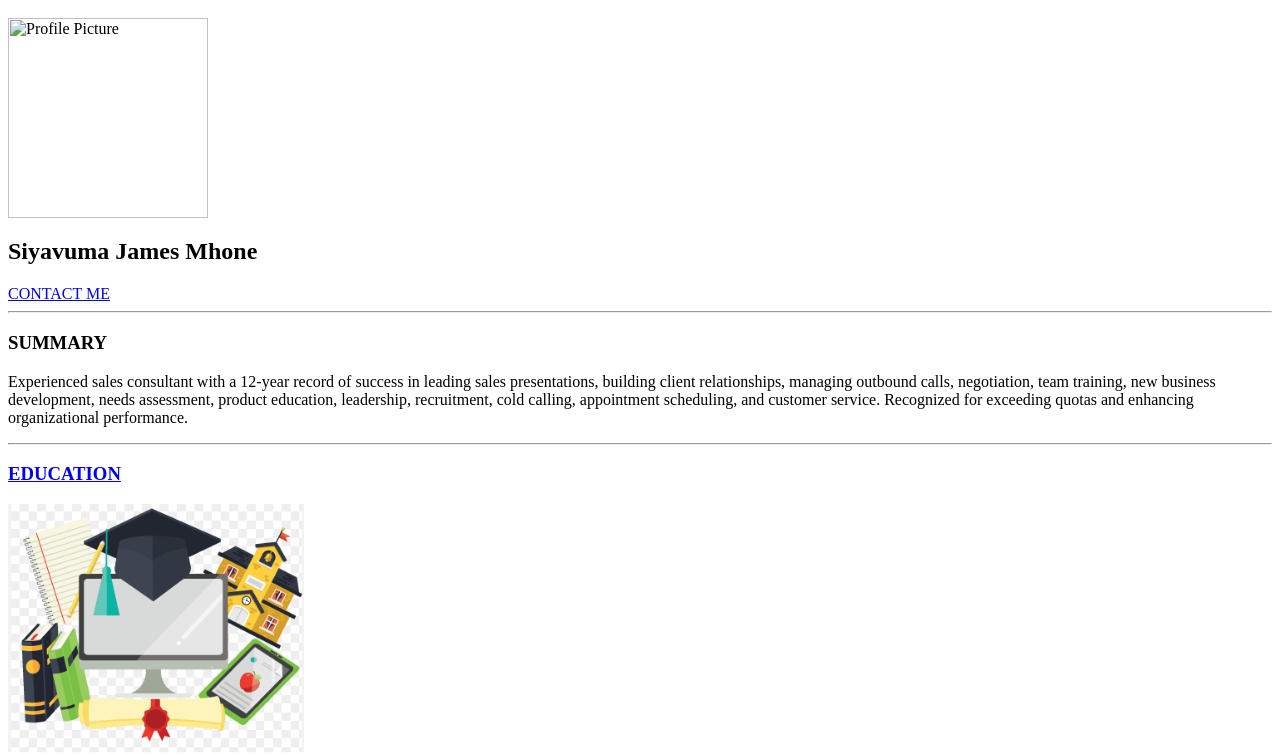
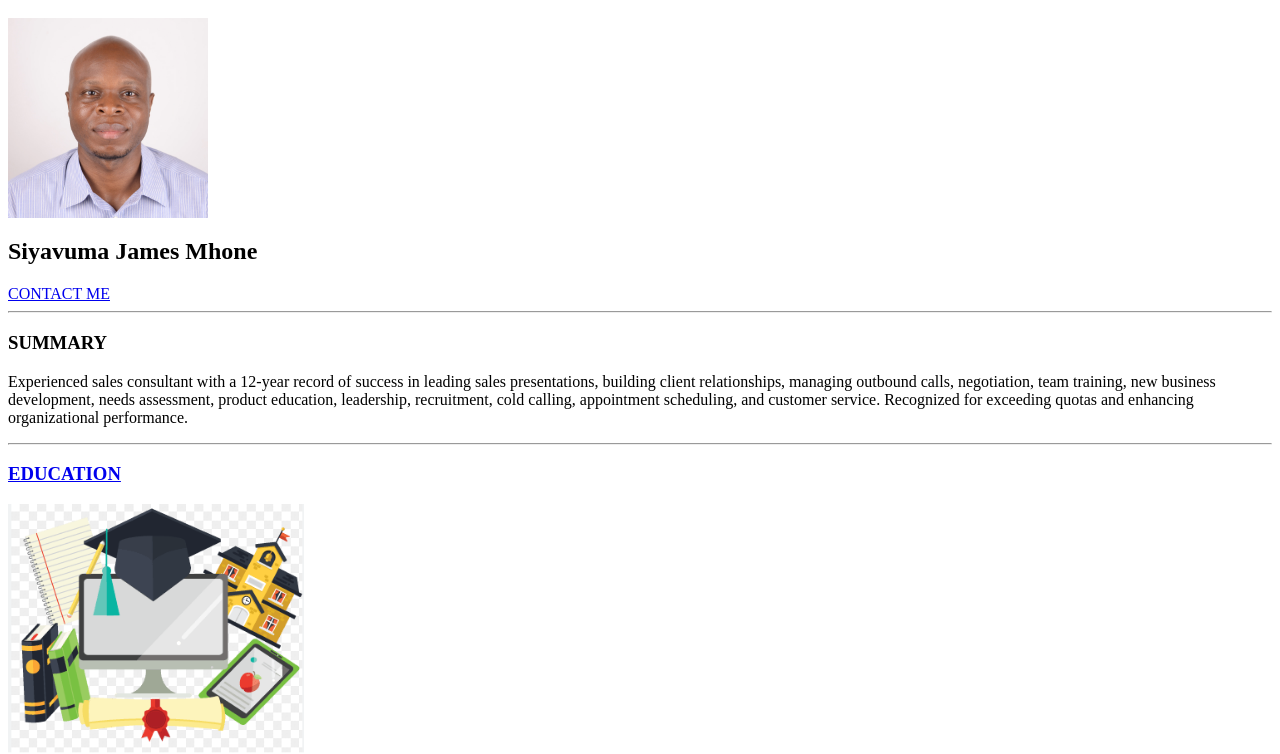
Before and after one commit to Jamesmh01/Html_Resume, a plain HTML site: page index.html in a window 1280 px wide. Shown: the part 48-802 px from the top of the page. Drawn offline with Linux system fonts and the light colour scheme; the site is published under a folder, as on GitHub Pages, so addresses that start at the root find nothing.

Commit message:
Update index.html

```diff
--- a/index.html
+++ b/index.html
@@ -7,7 +7,7 @@
 
   <body>
     <h1>My Resume</h1>
-<img src="/Assets/James's Pro Pic.JPG" height="200" alt="Profile Picture" />
+<img src="Assets/James's Pro Pic.JPG" height="200" alt="Profile Picture" />
 <h2>Siyavuma James Mhone</h2>
 <a href="./Public/Contact Me.html" alt="Contact Me">CONTACT ME</a>
 <hr>
```
